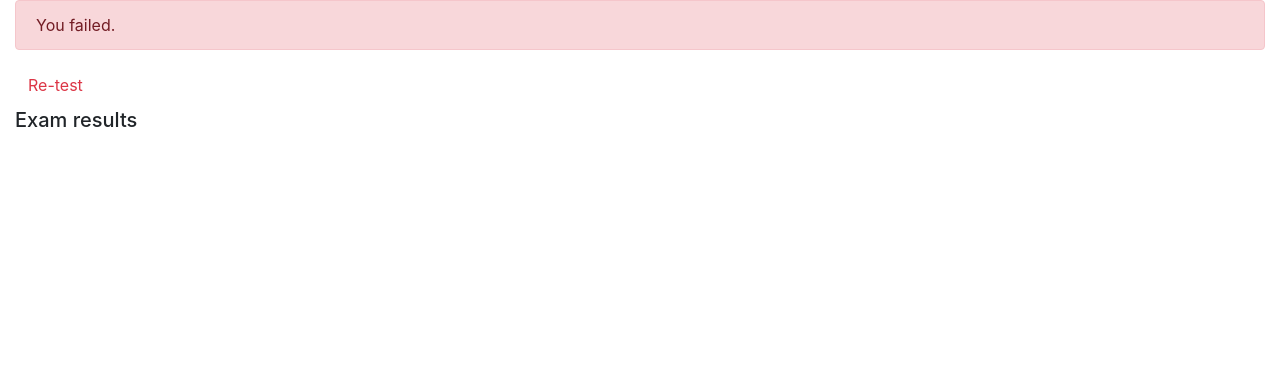
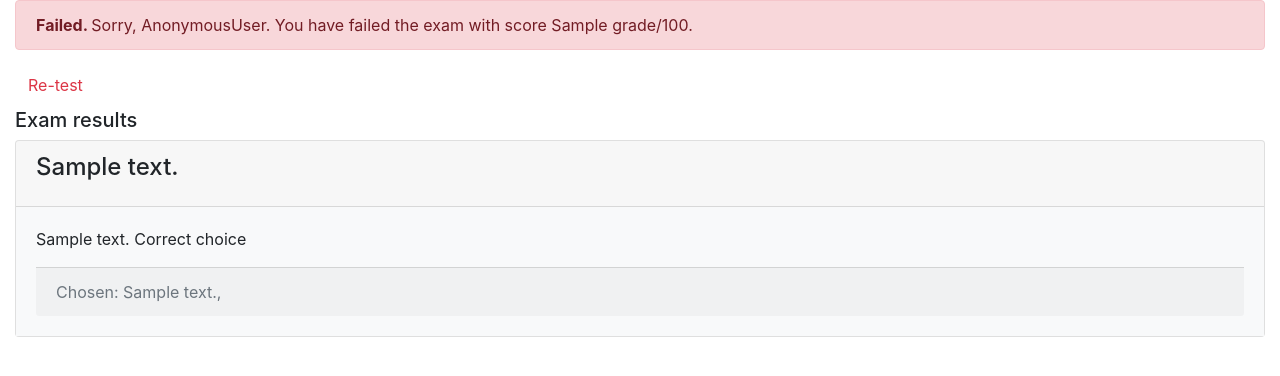
Before and after one commit to mk43v3r/final-cloud-app-with-repository, a Django app: template onlinecourse/templates/onlinecourse/exam_result_bootstrap.html in a window 1280 px wide. Shown: the part 56-432 px from the top of the page. Run offline with Django 3.2, Linux system fonts and the light colour scheme; tables that the repository leaves empty hold one stand-in row (values such as "Sample post"); the template is opened without the code that fills it: values that come from a table or form of the project are taken from there, most other values are stand-ins (such as "Sample title", 1, 10 or a date in 2020); some libraries are stand-ins or nearby versions.

Commit message:
Stylised exam result page

```diff
--- a/onlinecourse/templates/onlinecourse/exam_result_bootstrap.html
+++ b/onlinecourse/templates/onlinecourse/exam_result_bootstrap.html
@@ -38,12 +38,12 @@
 <div class="container-fluid">
     {% if grade > 80 %}
     <div class="alert alert-success">
-        You passed.
+        <b>Congratulations, {{ user }}</b> You have passed the exam and completed the course with score {{ grade }}/100.
        <!--HINT Display passed info -->
     </div>
         {% else %}
         <div class="alert alert-danger">
-            You failed.
+            <b>Failed. </b>Sorry, {{ user }}. You have failed the exam with score {{ grade }}/100.
             <!--HINT Display failed info -->
         </div>
         <a class="btn btn-link text-danger" href="{% url 'onlinecourse:course_details' course.id %}">Re-test</a>
@@ -51,6 +51,31 @@
         <div class="card-columns-vertical mt-1">
         <h5 class="">Exam results</h5>
             <!--HINT Display exam results-->
+            {% for question in course.question_set.all %}
+            <div class="card">
+                    <div class="card-header">
+                        <h4 class="card-title">{{ question.question_text }}</h4>
+                    </div>
+                    <div class="card-body bg-light">
+                    {% for choice in question.choice_set.all %}
+                    <p class="card-text">
+                        {{ choice.choice_text }}
+                        {% if choice.is_correct %}
+                        Correct choice
+                        {% endif %}
+                    </p>
+                    {% endfor %}
+                    <div class="card-footer text-muted">
+                        Chosen:
+                        {% for choice in submission.choices.all %}
+                            {% if choice.question.id == question.id %}
+                                {{ choice.choice_text }},
+                            {% endif %}
+                        {% endfor %}
+                    </div>
+                </div>
+            {% endfor %}
+            </div>
         </div>
     </div>
 </body>
--- a/onlinecourse/urls.py
+++ b/onlinecourse/urls.py
@@ -21,6 +21,6 @@ urlpatterns = [
     path('<int:course_id>/submit/', views.submit, name='submit'),
 
     # <HINT> Create a route for show_exam_result view
-    path('<int:course_id>/<int:submission_id>/show_exam_result/', views.show_exam_result, name='show_exam_result')
+    path('course/<int:course_id>/submission/<int:submission_id>/result/', views.show_exam_result, name='show_exam_result'),
 
  ] + static(settings.MEDIA_URL, document_root=settings.MEDIA_ROOT)
```
Also changed, not shown: onlinecourse/views.py (+8 -5 lines).
